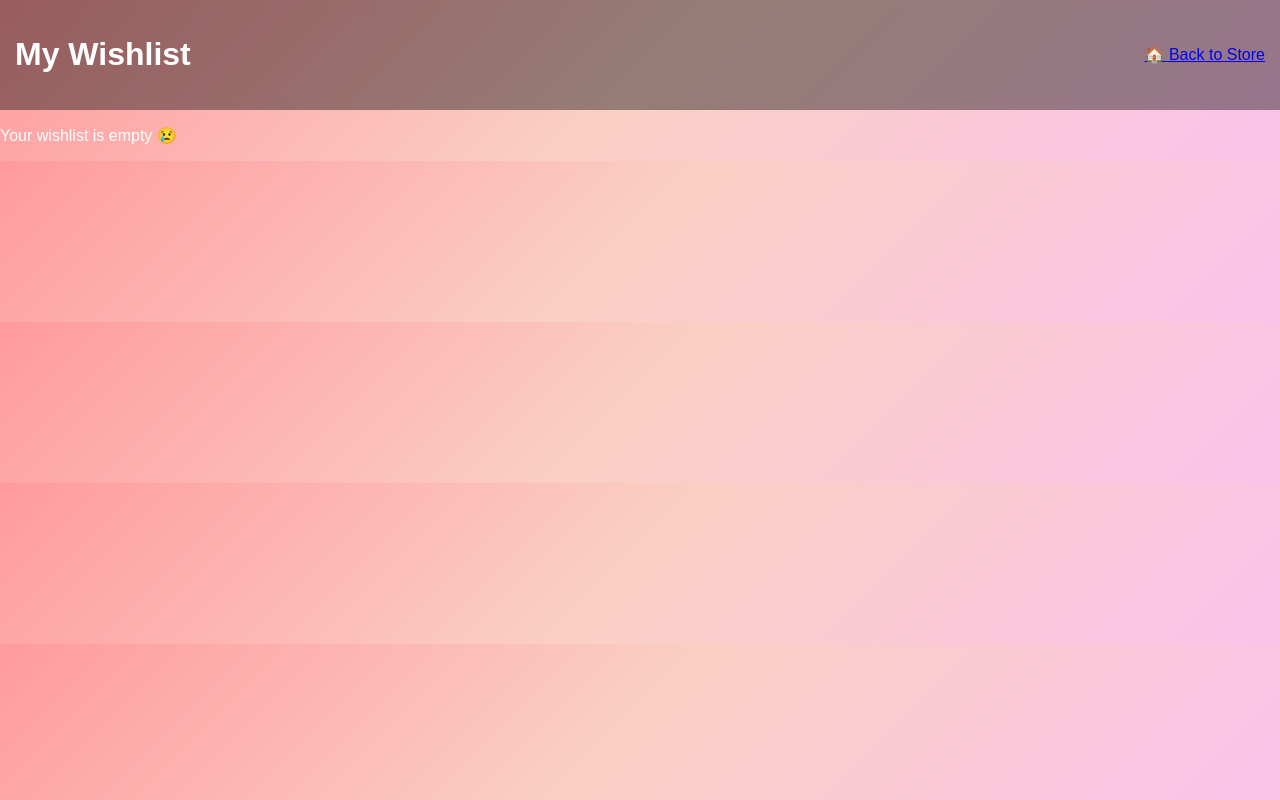
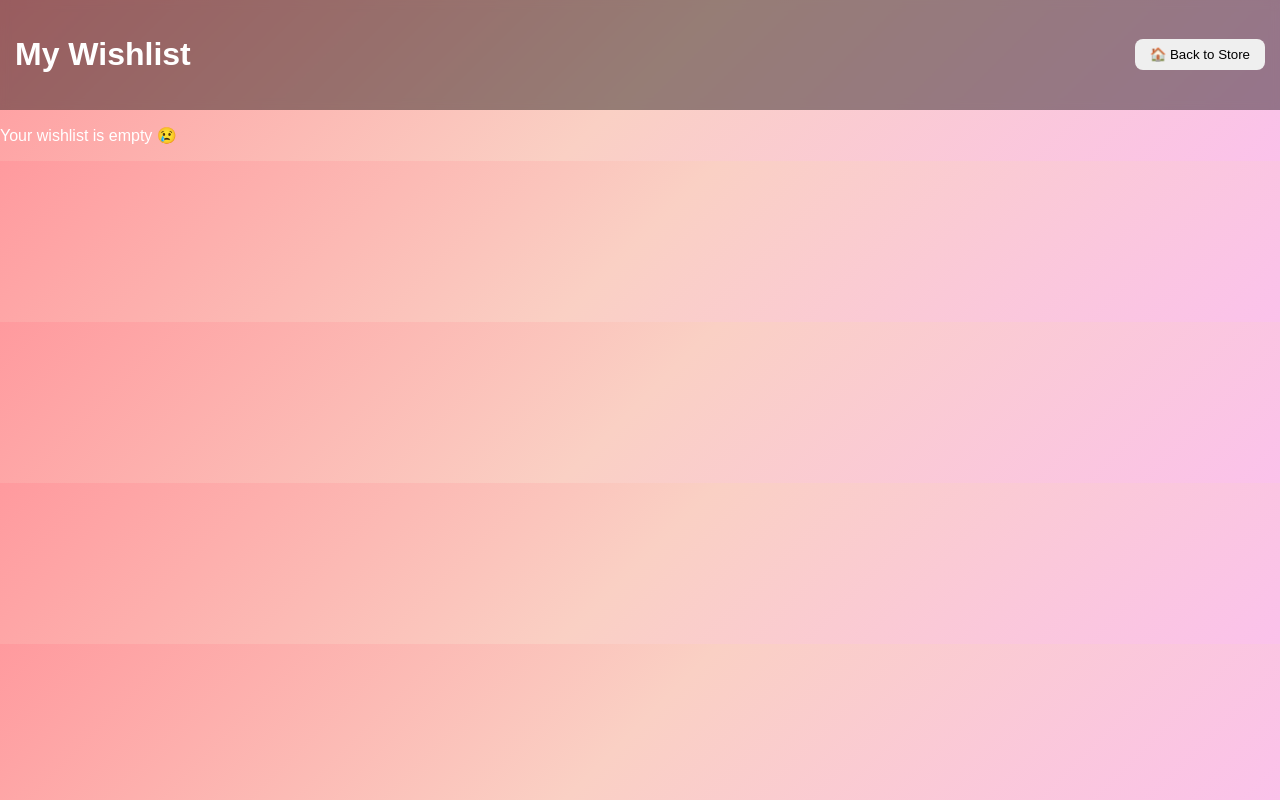
Before and after one commit to dattajoldapke07-hue/Datta-Ajay-store, a plain HTML site: page wishlist.html in a window 1280 px wide. Drawn offline with Linux system fonts and the light colour scheme.

Commit message:
Update wishlist.html

```diff
--- a/wishlist.html
+++ b/wishlist.html
@@ -8,7 +8,7 @@
 <body>
 <header>
   <h1>My Wishlist</h1>
-  <a href="index.html" class="header-btn">🏠 Back to Store</a>
+  <a href="index.html"><button>🏠 Back to Store</button></a>
 </header>
 
 <section id="wishlistItems"></section>
```
